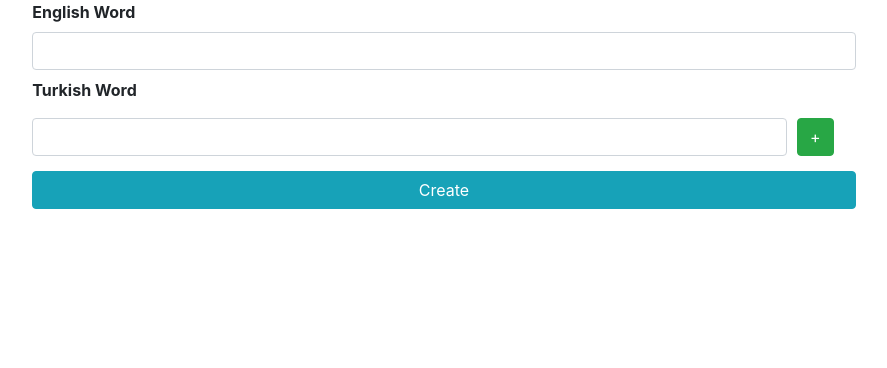
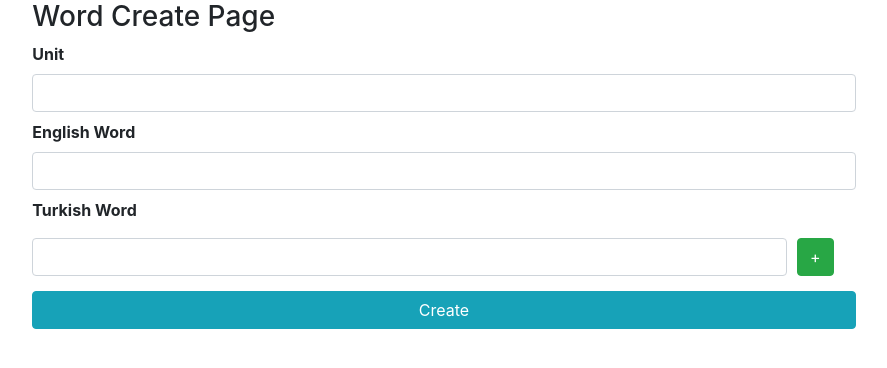
Before and after one commit to selamet/i-dont-speak-english, a Flask app: page /word_create in a window 1280 px wide. Shown: the part 56-424 px from the top of the page, without its empty margins (196-1083 px from the left). Run offline with Flask 2, Linux system fonts and the light colour scheme; the visitor is signed in with stand-in values (Sample User, id 1); data that the repository does not hold is empty; parts of the project's set-up code (start-up, migrations or seed data) failed here and were passed over; some libraries are stand-ins or nearby versions.

Commit message:
Kelime ekleme bitirildi

```diff
--- a/app/forms.py
+++ b/app/forms.py
@@ -20,3 +20,4 @@ class PostForm(FlaskForm):
 class WordForm(FlaskForm):
     eng_word = StringField('English Word')
     trk_word = StringField('Turkish Word')
+    unit = StringField('Unit')
--- a/app/routes.py
+++ b/app/routes.py
@@ -153,15 +153,25 @@ def word_exercise():
 @app.route('/word_create', methods=['POST', 'GET'])
 def word_create():
     count = db.session.query(WordsModel).filter_by().count()
-    if request.args.get('eng_value'):
+    if request.args.get('create'):
         eng_value = tr_to_eng(request.args.get('eng_value'))
-    tr_value = request.args.get('tr_value')
+        tr_value = request.args.get('tr_value')
+        tr_value = tr_value.split(',')
+        word_name = 'word_' + str(count + 1)
+        user = session['username']
+        unit = request.args.get('unit')
+        json_data = {
+            word_name: {
+                'eng_word': eng_value,
+                'turk_word': tr_value,
+                'user': user,
+            }
+        }
+        wm = WordsModel(json_data=json_data, unit=unit)
+        print(wm)
+        db.session.add(wm)
+        db.session.commit()
 
-    if tr_value:
-        tr_value = tr_value.split(',')
-
-    word_name = 'word_' + str(count + 1)
-    user = session['username']
     form = WordForm()
     return render_template('word/word_create.html', form=form)
 
--- a/app/templates/post/add_post.html
+++ b/app/templates/post/add_post.html
@@ -11,6 +11,7 @@
     <h3 class="page-header">Post Oluştur</h3>
     <form method=post>
 
+
         {{ render_field(form.title,class="form-control" ) }}
         {{ render_field(form.content,class="form-control", id='editor' ) }}
 
--- a/app/templates/word/word_create.html
+++ b/app/templates/word/word_create.html
@@ -14,22 +14,36 @@
                 $('.new_input').append(input);
             });
 
-
             $('.send_button').on('click', function (e) {
                 e.preventDefault();
                 var eng_value = $('.eng_word').val();
                 var arr = $('.trk_input').map((i, e) => e.value).get();
+                console.log(arr);
+                var unit = $('.unit').val();
+                if (eng_value == "" || arr == '' || unit == '') {
+                    alert('Tüm boşlukları doldurmalısnız !!! ');
+                } else {
 
-                console.log(arr);
+
+                    var create = 1;
+                    console.log(unit);
+                    console.log(arr, eng_value);
                     $.ajax({
                         url: '/word_create',
-                    data: {'tr_value': arr.toString(), 'eng_value': eng_value},
+                        data: {
+                            'tr_value': arr.toString(),
+                            'eng_value': eng_value,
+                            'unit': unit,
+                            'create': create,
+                        },
                         success: function (data) {
                             var txt = eng_value + ' Başarı ile eklendi';
                             $('.success_status').html(txt);
+                            $('.eng_word').val('');
+                            $('.trk_input').val('');
                         }
-                })
-                ;
+                    });
+                }
             });
 
         });
@@ -43,6 +57,9 @@
 {% block icerik %}
 
     <form id="word_create_form" method="post">
+
+        <h3 class="page-header">Word Create Page</h3>
+        {{ render_field(form.unit,class="form-control unit" ) }}
 
         {{ render_field(form.eng_word,class="form-control eng_word" ) }}
         <div class="turkish_word">
```
Lines whose indentation alone changed are shown as unchanged.
